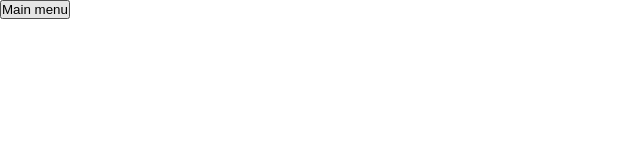
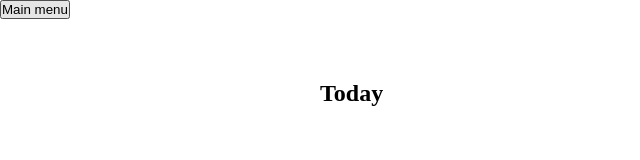
Before and after one commit to Eddie-Thiiru/todo-list, a website built with webpack: page dist/index.html in a window 1280 px wide. Both pictures are taken after a click on the button "Main menu". Shown: the whole page, without its empty margins (0-640 px from the left). Built offline with nearby package versions, Linux system fonts and the light colour scheme.

Commit message:
Update basic page layout

```diff
--- a/src/index.js
+++ b/src/index.js
@@ -1,13 +1,20 @@
-import { homePage } from "./initial.js";
+import { layout, defaultContent, updateContent } from "./initial.js";
 import { mainMenu } from "./menu.js";
 
 function component() {
-  homePage();
+  layout();
+  defaultContent();
 
   const button = document.querySelector(".menu-button");
+  button.addEventListener("click", () => {
+    const element = document.querySelector(".new-content");
 
-  button.addEventListener("click", () => {
-    mainMenu();
+    if (!element) {
+      mainMenu();
+      updateContent();
+    } else {
+      defaultContent();
+    }
   });
 }
 component();
--- a/src/initial.js
+++ b/src/initial.js
@@ -1,26 +1,60 @@
 import "./mainstyles.css";
 
-const homePage = () => {
+const layout = () => {
   const content = document.querySelector(".content");
+
   const header = document.createElement("div");
   const main = document.createElement("div");
   const footer = document.createElement("div");
   const menuButton = document.createElement("button");
-  const defaultContainer = document.createElement("div");
 
   header.classList.add("header");
   main.classList.add("main-section");
   footer.classList.add("footer");
   menuButton.classList.add("menu-button");
-  defaultContainer.classList.add("default-content");
 
   menuButton.textContent = "Main menu";
 
   header.appendChild(menuButton);
-  main.appendChild(defaultContainer);
   content.appendChild(header);
   content.appendChild(main);
   content.appendChild(footer);
 };
 
-export { homePage };
+const defaultContent = () => {
+  const container = document.querySelector(".main-section");
+
+  container.textContent = "";
+
+  const defaultContainer = document.createElement("div");
+  const div1 = document.createElement("div");
+  const div2 = document.createElement("div");
+  const heading = document.createElement("h2");
+
+  defaultContainer.classList.add("default-content");
+  heading.textContent = "Today";
+
+  div1.appendChild(heading);
+  defaultContainer.appendChild(div1);
+  defaultContainer.appendChild(div2);
+  container.appendChild(defaultContainer);
+};
+
+const updateContent = () => {
+  const container = document.querySelector(".new-content");
+
+  const defaultContainer = document.createElement("div");
+  const div1 = document.createElement("div");
+  const div2 = document.createElement("div");
+  const heading = document.createElement("h2");
+
+  defaultContainer.classList.add("default-content");
+  heading.textContent = "Today";
+
+  div1.appendChild(heading);
+  defaultContainer.appendChild(div1);
+  defaultContainer.appendChild(div2);
+  container.appendChild(defaultContainer);
+};
+
+export { layout, defaultContent, updateContent };
--- a/src/mainstyles.css
+++ b/src/mainstyles.css
@@ -28,3 +28,10 @@ body {
 .footer {
   grid-row: 3 / 4;
 }
+
+.default-content {
+  height: 100%;
+  width: 100%;
+  display: grid;
+  grid-template-rows: 100px 1fr;
+}
```
Also changed, not shown: dist/main.js.
